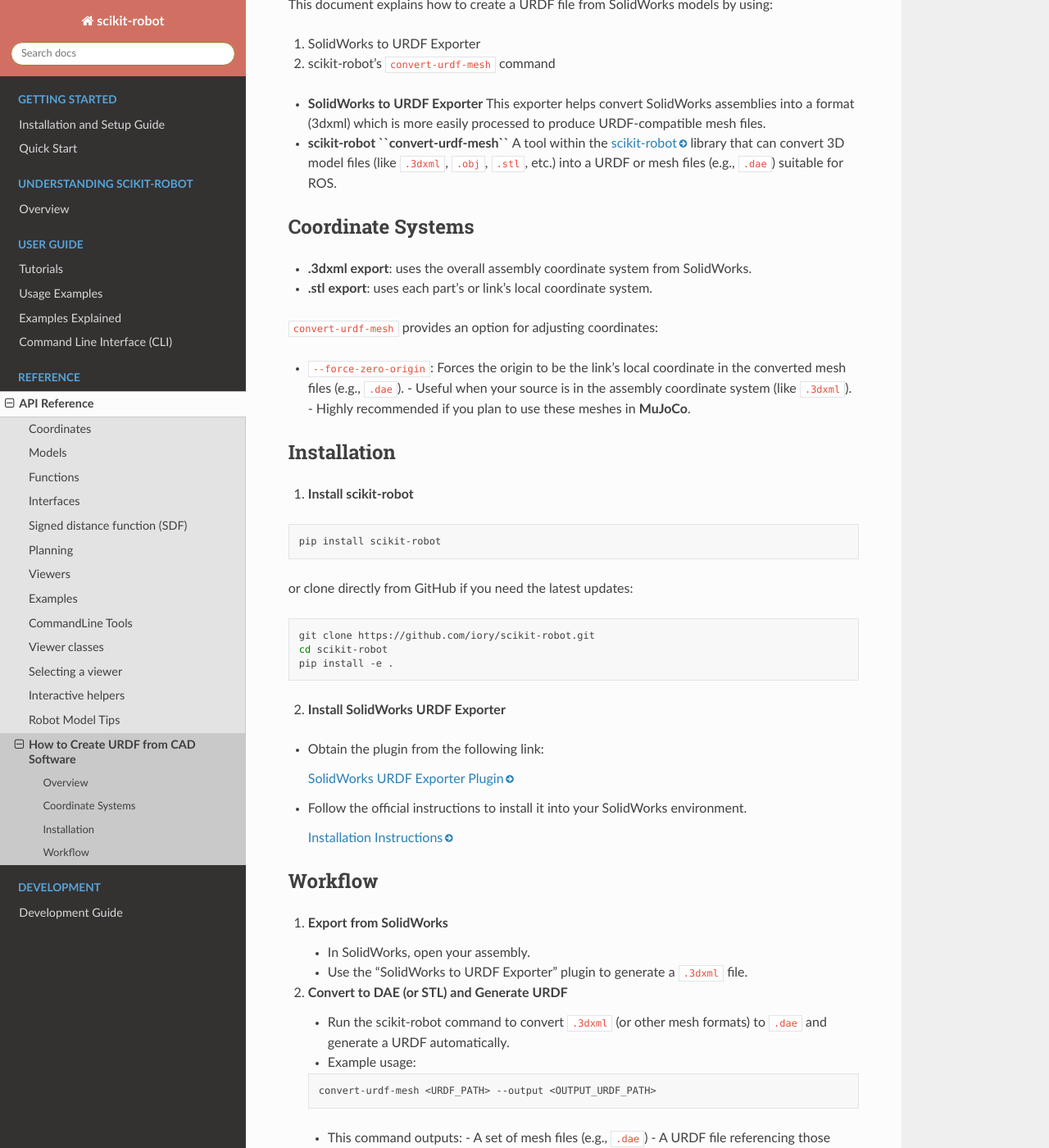
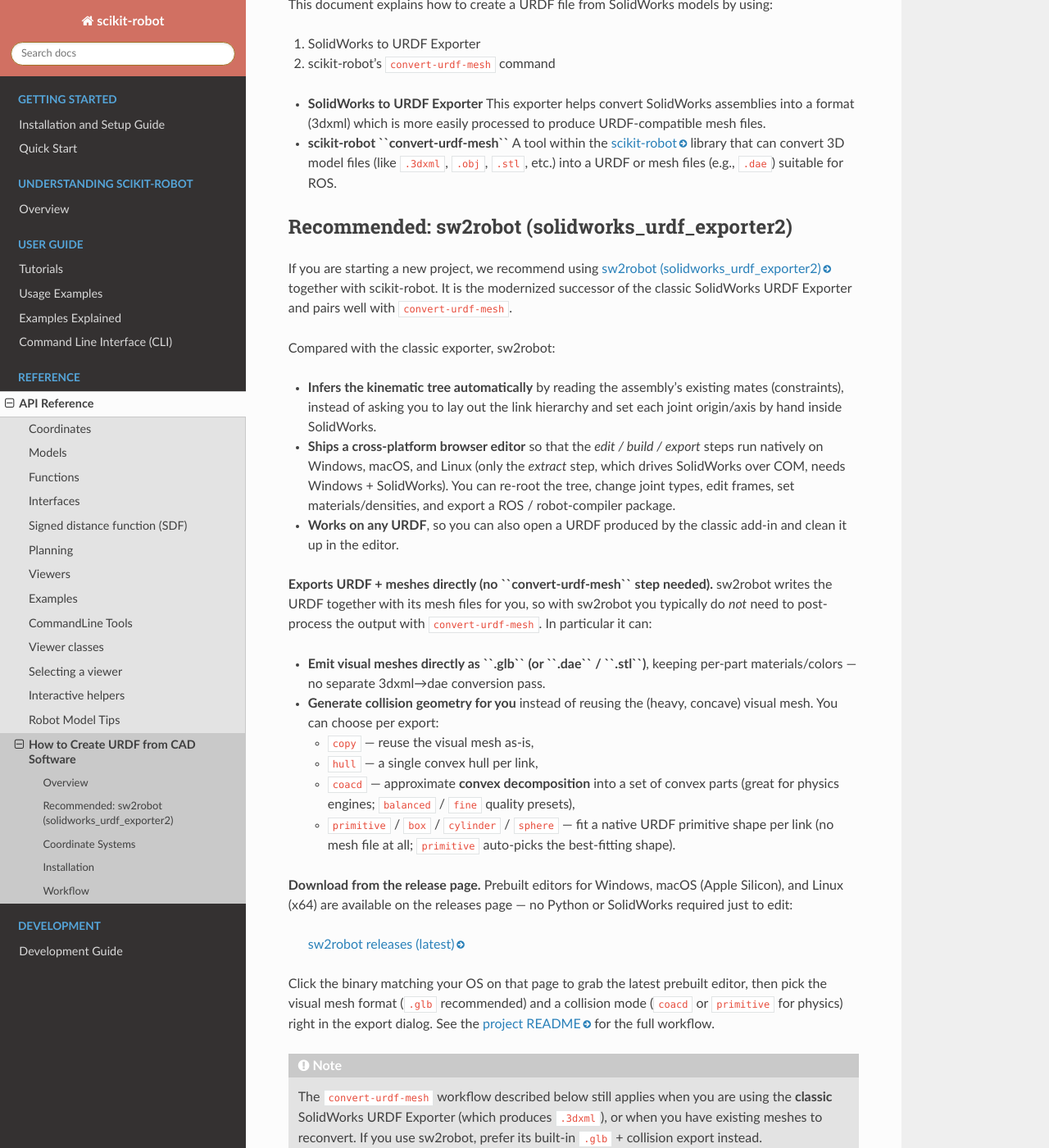
Before and after one commit to iory/scikit-robot, a Sphinx documentation site: the page built from docs/source/reference/how_to_create_urdf_from_cad.rst, in a window 1280 px wide and 1400 px high, scrolled down 542 px. Shown: the whole window at 82% size. Built offline with Sphinx 7.4.7 and the Read the Docs theme 3.1.0, drawn with Linux system fonts in a browser that asks for light colours; some of the changed text lies outside the part shown.

Commit message:
Recommend sw2robot for URDF export from SolidWorks (#780)
Add sw2robot (solidworks_urdf_exporter2) as the recommended exporter in
the CAD-to-URDF guide: prebuilt editors on the release page, direct .glb
mesh export, and collision output via convex hull / CoACD / primitives.

```diff
--- a/docs/source/reference/how_to_create_urdf_from_cad.rst
+++ b/docs/source/reference/how_to_create_urdf_from_cad.rst
@@ -18,6 +18,64 @@
 
 - **scikit-robot ``convert-urdf-mesh``**
   A tool within the `scikit-robot <https://github.com/iory/scikit-robot>`_ library that can convert 3D model files (like ``.3dxml``, ``.obj``, ``.stl``, etc.) into a URDF or mesh files (e.g., ``.dae``) suitable for ROS.
+
+Recommended: sw2robot (solidworks_urdf_exporter2)
+-------------------------------------------------
+
+If you are starting a new project, we recommend using
+`sw2robot (solidworks_urdf_exporter2) <https://github.com/jsk-ros-pkg/solidworks_urdf_exporter2>`_
+together with scikit-robot. It is the modernized successor of the classic
+SolidWorks URDF Exporter and pairs well with ``convert-urdf-mesh``.
+
+Compared with the classic exporter, sw2robot:
+
+- **Infers the kinematic tree automatically** by reading the assembly's existing
+  mates (constraints), instead of asking you to lay out the link hierarchy and
+  set each joint origin/axis by hand inside SolidWorks.
+- **Ships a cross-platform browser editor** so that the *edit / build / export*
+  steps run natively on Windows, macOS, and Linux (only the *extract* step, which
+  drives SolidWorks over COM, needs Windows + SolidWorks). You can re-root the
+  tree, change joint types, edit frames, set materials/densities, and export a
+  ROS / robot-compiler package.
+- **Works on any URDF**, so you can also open a URDF produced by the classic
+  add-in and clean it up in the editor.
+
+**Exports URDF + meshes directly (no ``convert-urdf-mesh`` step needed).**
+sw2robot writes the URDF together with its mesh files for you, so with sw2robot
+you typically do *not* need to post-process the output with
+``convert-urdf-mesh``. In particular it can:
+
+- **Emit visual meshes directly as ``.glb`` (or ``.dae`` / ``.stl``)**, keeping
+  per-part materials/colors — no separate 3dxml→dae conversion pass.
+- **Generate collision geometry for you** instead of reusing the (heavy, concave)
+  visual mesh. You can choose per export:
+
+  - ``copy`` — reuse the visual mesh as-is,
+  - ``hull`` — a single convex hull per link,
+  - ``coacd`` — approximate **convex decomposition** into a set of convex parts
+    (great for physics engines; ``balanced`` / ``fine`` quality presets),
+  - ``primitive`` / ``box`` / ``cylinder`` / ``sphere`` — fit a native URDF
+    primitive shape per link (no mesh file at all; ``primitive`` auto-picks the
+    best-fitting shape).
+
+**Download from the release page.** Prebuilt editors for Windows, macOS
+(Apple Silicon), and Linux (x64) are available on the releases page — no
+Python or SolidWorks required just to edit:
+
+  `sw2robot releases (latest) <https://github.com/jsk-ros-pkg/solidworks_urdf_exporter2/releases/latest>`__
+
+Click the binary matching your OS on that page to grab the latest prebuilt
+editor, then pick the visual mesh format (``.glb`` recommended) and a collision
+mode (``coacd`` or ``primitive`` for physics) right in the export dialog. See the
+`project README <https://github.com/jsk-ros-pkg/solidworks_urdf_exporter2#readme>`_
+for the full workflow.
+
+.. note::
+
+   The ``convert-urdf-mesh`` workflow described below still applies when you are
+   using the **classic** SolidWorks URDF Exporter (which produces ``.3dxml``),
+   or when you have existing meshes to reconvert. If you use sw2robot, prefer its
+   built-in ``.glb`` + collision export instead.
 
 Coordinate Systems
 ------------------
@@ -48,13 +106,19 @@
    cd scikit-robot
    pip install -e .
 
-2. **Install SolidWorks URDF Exporter**
+2. **Install a SolidWorks URDF Exporter**
 
-- Obtain the plugin from the following link:
+- **Recommended: sw2robot (solidworks_urdf_exporter2).** Download the prebuilt
+  editor for your OS from the release page — no separate installation into
+  SolidWorks is required to edit / build / export:
+
+  `sw2robot releases (latest) <https://github.com/jsk-ros-pkg/solidworks_urdf_exporter2/releases/latest>`__
+
+- **Classic exporter (alternative).** Obtain the plugin from the following link:
 
   `SolidWorks URDF Exporter Plugin <https://drive.google.com/file/d/1iJ1jx8uAQsnmTtEBv4zEJnCgSbWJ3Ho2/view?usp=drive_link>`_
 
-- Follow the official instructions to install it into your SolidWorks environment.
+  Follow the official instructions to install it into your SolidWorks environment.
 
   `Installation Instructions <https://github.com/ros/solidworks_urdf_exporter>`_
 
```
